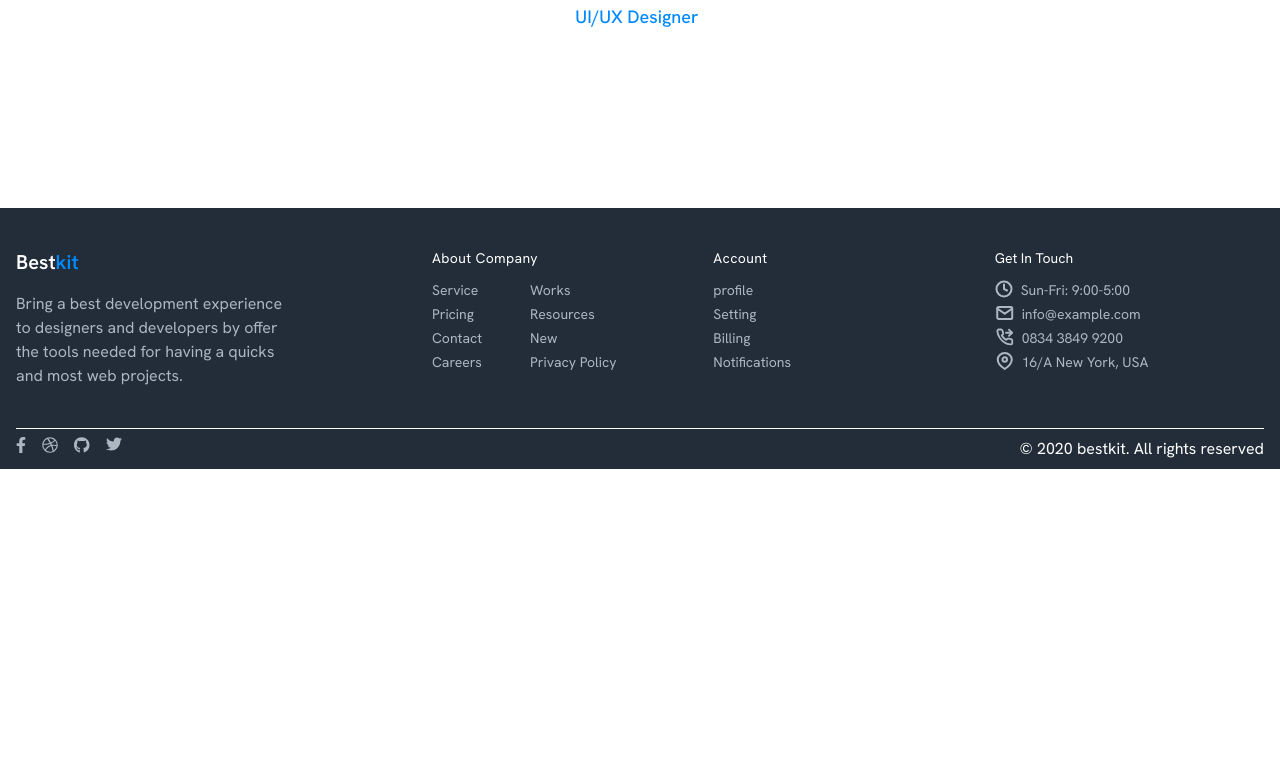
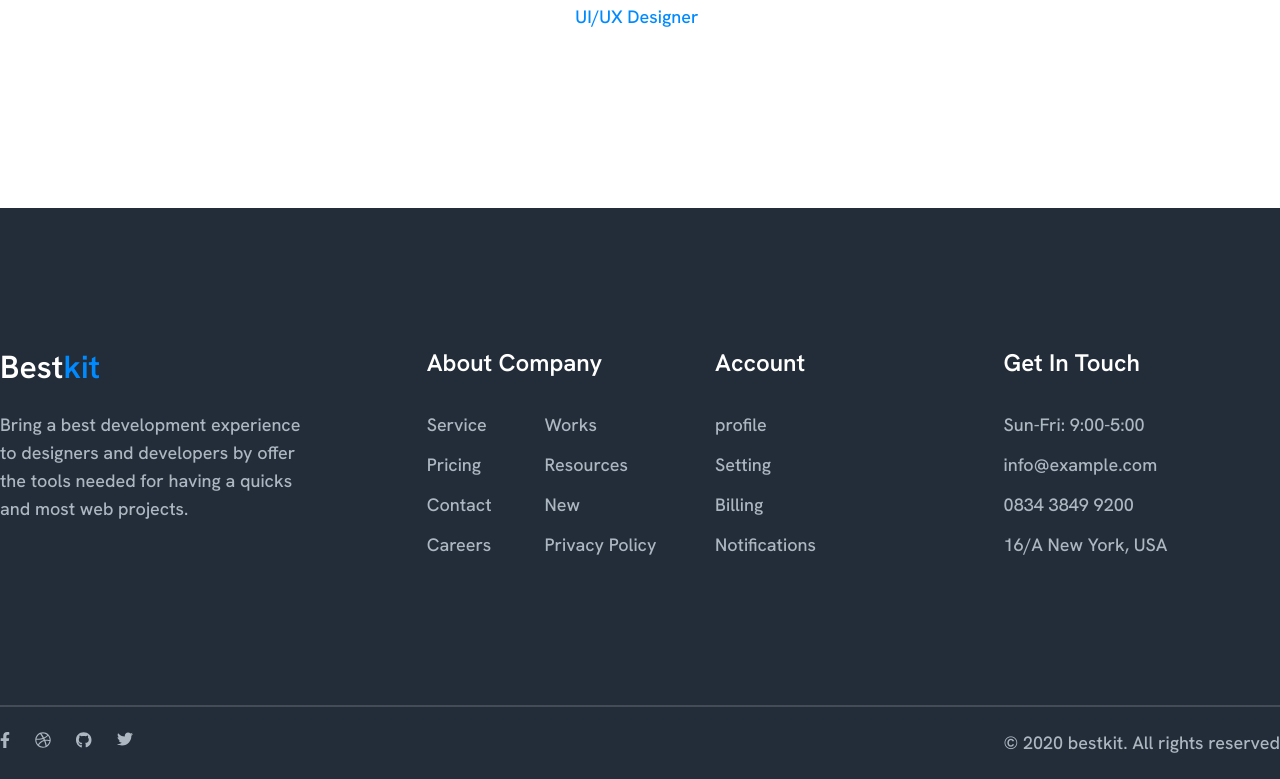
Before and after one commit to muktaranidas/BestKit, a React (Create React App) app: page / in a window 1280 px wide. Shown: the part 6972-7751 px from the top of the page. Before the commit the page ends 7441 px from the top, so only its background shows below. Built offline with nearby package versions, Linux system fonts and the light colour scheme.

Commit message:
done footer

```diff
--- /dev/null
+++ b/src/Pages/Shared/BestKit/Bestkit.css
@@ -0,0 +1,11 @@
+.bestkit-footer {
+  font-style: normal;
+  font-weight: 700;
+  font-size: 32px;
+  line-height: 38px;
+
+  /* White */
+
+  color: #ffffff;
+  padding-bottom: 25px;
+}
--- a/src/Pages/Shared/BestKit/Bestkit.js
+++ b/src/Pages/Shared/BestKit/Bestkit.js
@@ -1,8 +1,9 @@
 import React from "react";
+import "./Bestkit.css";
 
 const Bestkit = () => {
   return (
-    <a className="font-bold normal-case text-xl">
+    <a className="bestkit-footer">
       Best<span className="text-blue">kit</span>
     </a>
   );
--- a/src/Pages/Shared/Footer/Footer.css
+++ b/src/Pages/Shared/Footer/Footer.css
@@ -1,4 +1,49 @@
-.bg-footer {
-  background-color: #222d39;
-  color: white;
+.description {
+  font-style: normal;
+  font-weight: 500;
+  font-size: 18px;
+  line-height: 28px;
+  /* or 156% */
+
+  /* Text On Dark */
+
+  color: #adb7c2;
 }
+.footer-heading {
+  font-style: normal;
+  font-weight: 600;
+  font-size: 24px;
+  line-height: 29px;
+  /* identical to box height */
+
+  /* White */
+
+  color: #ffffff;
+}
+.p-tag-footer {
+  font-style: normal;
+  font-weight: 500;
+  font-size: 18px;
+  line-height: 40px;
+  /* or 222% */
+
+  /* Text On Dark */
+
+  color: #adb7c2;
+}
+.hr {
+  border: 1px solid rgba(255, 255, 255, 0.15);
+}
+.copyright {
+  font-style: normal;
+  font-weight: 500;
+  font-size: 18px;
+  line-height: 22px;
+  /* identical to box height */
+
+  text-align: right;
+
+  /* Text On Dark */
+
+  color: #adb7c2;
+}
--- a/src/Pages/Shared/Footer/Footer.js
+++ b/src/Pages/Shared/Footer/Footer.js
@@ -4,12 +4,12 @@ import Bestkit from "../BestKit/Bestkit";
 
 const Footer = () => {
   return (
-    <footer className="px-4  bg-[#222D39] text-white">
-      <div className="widthClass  flex flex-col justify-between py-10 mx-auto space-y-8 lg:flex-row lg:space-y-0">
+    <footer className="bg-[#222D39] text-white">
+      <div className="widthClass py-[140px]  flex flex-col justify-between  mx-auto  lg:flex-row ">
         <div className="lg:w-1/3">
-          <div className="flex flex-col space-y-4">
+          <div className="flex flex-col">
             <Bestkit></Bestkit>
-            <p className=" text-[#ADB7C2] ">
+            <p className="description ">
               Bring a best development experience <br /> to designers and
               developers by offer <br /> the tools needed for having a quicks{" "}
               <br />
@@ -18,10 +18,10 @@ const Footer = () => {
           </div>
         </div>
         <div className="grid grid-cols-2 text-sm gap-x-3 gap-y-8 lg:w-2/3 sm:grid-cols-3">
-          <div className="space-y-3">
-            <h3 className="tracking-wide  dark:text-gray-50">About Company</h3>
-            <div className="flex flex-row space-x-12 ">
-              <ul className="space-y-1  text-[#ADB7C2] ">
+          <div>
+            <h3 className="footer-heading pb-[28px]">About Company</h3>
+            <div className="flex flex-row gap-[53px] p-tag-footer ">
+              <ul>
                 <li>
                   <a rel="noopener noreferrer" href="#">
                     Service
@@ -43,7 +43,7 @@ const Footer = () => {
                   </a>
                 </li>
               </ul>
-              <ul className="space-y-1  text-[#ADB7C2] ">
+              <ul>
                 <li>
                   <a rel="noopener noreferrer" href="#">
                     Works
@@ -67,9 +67,9 @@ const Footer = () => {
               </ul>
             </div>
           </div>
-          <div className="space-y-3 ">
-            <h3 className="tracking-wide  dark:text-gray-50">Account</h3>
-            <ul className="space-y-1 text-[#ADB7C2] ">
+          <div>
+            <h3 className="footer-heading pb-[28px]">Account</h3>
+            <ul className="p-tag-footer">
               <li>
                 <a rel="noopener noreferrer" href="#">
                   profile
@@ -92,11 +92,11 @@ const Footer = () => {
               </li>
             </ul>
           </div>
-          <div className="space-y-3">
-            <h3 className=" dark:text-gray-50">Get In Touch</h3>
-            <ul className="space-y-1 text-[#ADB7C2] text-sm">
-              <li className="flex flex-row space-x-2">
-                <svg
+          <div>
+            <h3 className="footer-heading pb-[28px]">Get In Touch</h3>
+            <ul className="p-tag-footer">
+              <li className="flex flex-row">
+                {/* <svg
                   width="18"
                   height="18"
                   viewBox="0 0 18 18"
@@ -124,13 +124,14 @@ const Footer = () => {
                       <rect width="18" height="18" fill="white" />
                     </clipPath>
                   </defs>
-                </svg>
+                </svg> */}
+
                 <a rel="noopener noreferrer" href="#">
                   Sun-Fri: 9:00-5:00
                 </a>
               </li>
               <li className="flex flex-row space-x-2">
-                <svg
+                {/* <svg
                   width="19"
                   height="18"
                   viewBox="0 0 19 18"
@@ -163,14 +164,14 @@ const Footer = () => {
                       />
                     </clipPath>
                   </defs>
-                </svg>
+                </svg> */}
 
                 <a rel="noopener noreferrer" href="#">
                   info@example.com
                 </a>
               </li>
               <li className="flex flex-row space-x-2">
-                <svg
+                {/* <svg
                   width="19"
                   height="18"
                   viewBox="0 0 19 18"
@@ -210,14 +211,14 @@ const Footer = () => {
                       />
                     </clipPath>
                   </defs>
-                </svg>
+                </svg> */}
 
                 <a rel="noopener noreferrer" href="#">
                   0834 3849 9200
                 </a>
               </li>
               <li className="flex flex-row space-x-2">
-                <svg
+                {/* <svg
                   width="19"
                   height="18"
                   viewBox="0 0 19 18"
@@ -238,7 +239,7 @@ const Footer = () => {
                     stroke-linecap="round"
                     stroke-linejoin="round"
                   />
-                </svg>
+                </svg> */}
 
                 <a rel="noopener noreferrer" href="#">
                   16/A New York, USA
@@ -248,9 +249,9 @@ const Footer = () => {
           </div>
         </div>
       </div>
-      <hr className="widthClass mx-auto" />
-      <div className="widthClass mx-auto flex flex-row justify-between py-2">
-        <div className="flex flex-row space-x-4 ">
+      <hr className="widthClass hr mx-auto" />
+      <div className="widthClass mx-auto flex flex-row justify-between py-[25px]">
+        <div className="flex flex-row space-x-[25px]  ">
           <span>
             <svg
               width="10"
@@ -308,7 +309,7 @@ const Footer = () => {
             </svg>
           </span>
         </div>
-        <p>© 2020 bestkit. All rights reserved</p>
+        <p className="copyright">© 2020 bestkit. All rights reserved</p>
       </div>
     </footer>
   );
```
